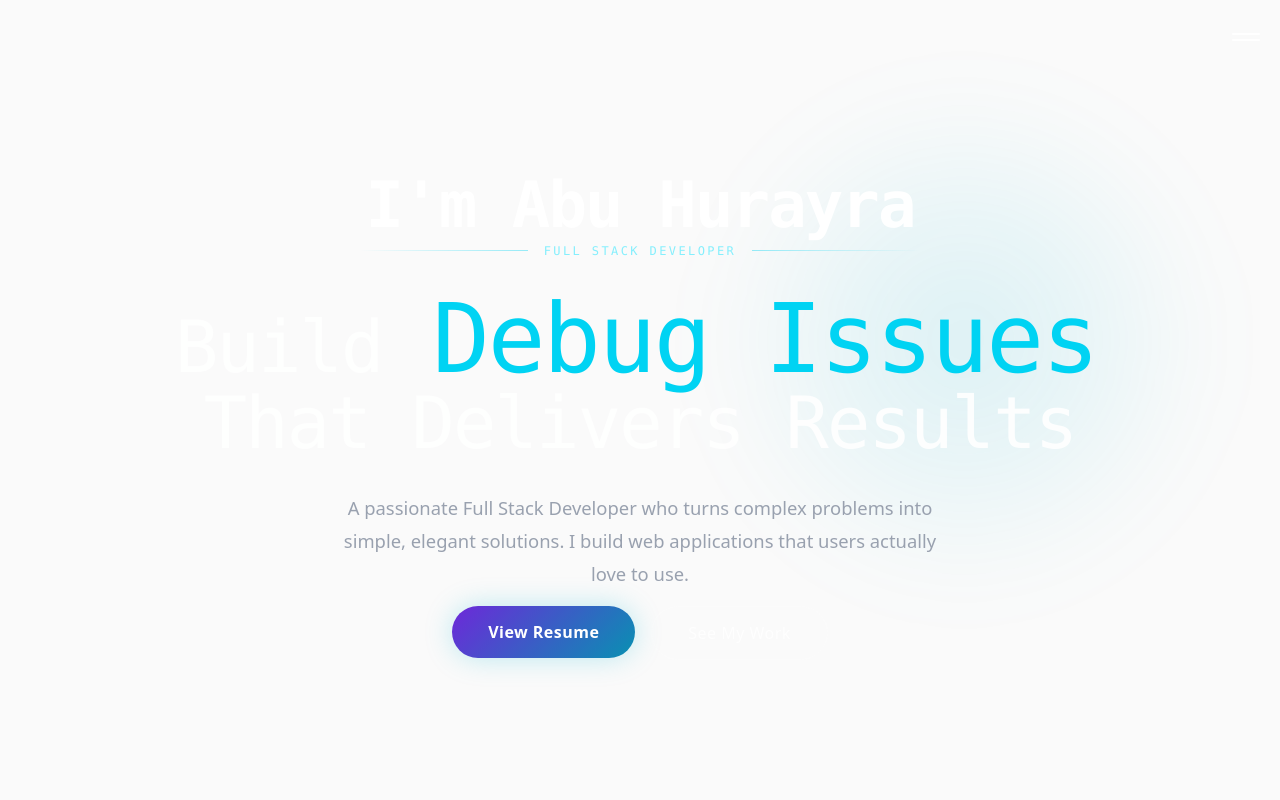
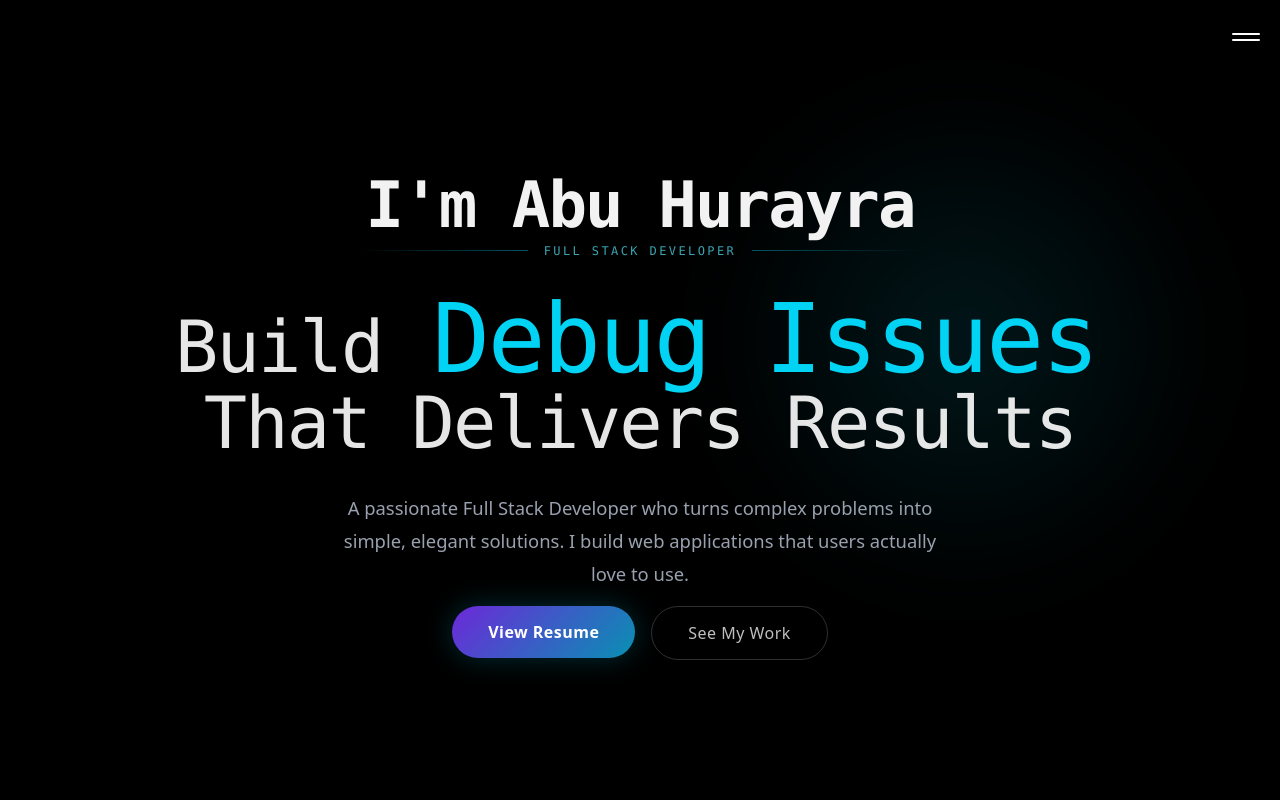
Before and after one commit to hurayracodes/abuhurayra, a React (Vite) app: page / in a window 1280 px wide. Shown: the top 800 px of the page. Built offline with nearby package versions, Linux system fonts and the light colour scheme; no server answers.

Commit message:
Update code

```diff
--- a/src/Sections/Home.jsx
+++ b/src/Sections/Home.jsx
@@ -13,7 +13,7 @@
 
   return (
     <>
-        <div className="min-h-screen bg-zinc-50 font-sans dark:bg-black">
+        <div className="min-h-screen bg-black font-sans dark:bg-black">
           <Hero />
           {/* Info section */}
             <About />
```
Also changed, not shown: 1 other file (tests, documents, lock files or other folders).
